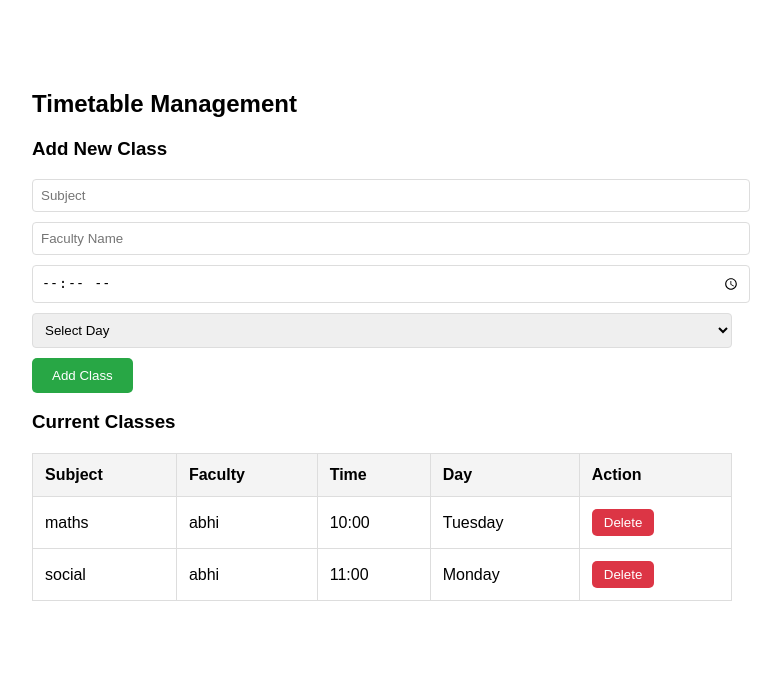
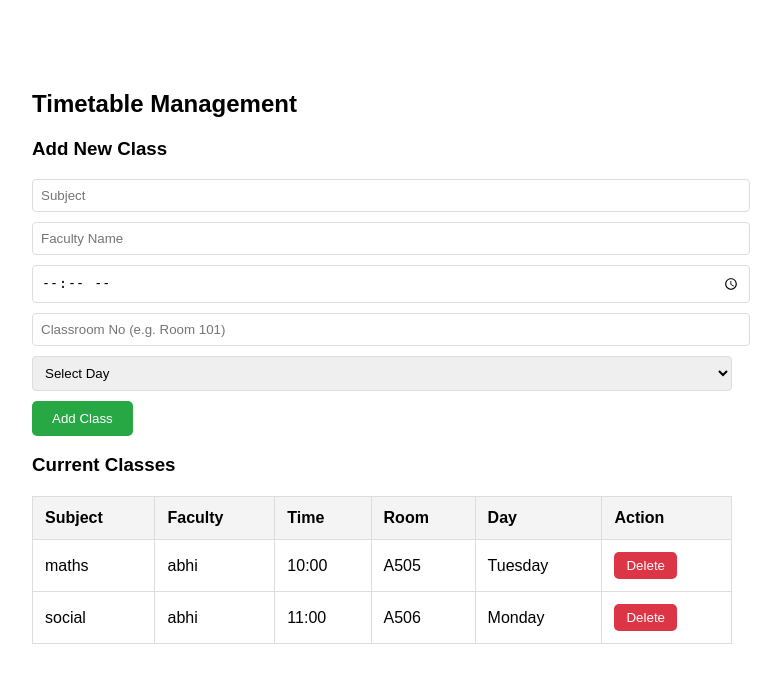
Before and after one commit to Abhinav7894561/smart-campus, a Flask app: page /timetable in a window 1280 px wide. Shown: the top 683 px of the page, without its empty margins (258-1039 px from the left). Run offline with Flask 3, Linux system fonts and the light colour scheme; data comes from the database, SQL or seed files in the repository; both versions use the stored data as it was after the commit.

Commit message:
added classroom number

```diff
--- a/app.py
+++ b/app.py
@@ -34,6 +34,7 @@ def student():
         class_data.append({
             'subject': cls.subject,
             'class_time': cls.class_time,
+            'classroom_no': cls.classroom_no,
             'status': status.status if status else 'pending',
             'substitute_name': status.substitute_name if status else ''
         })
@@ -80,7 +81,8 @@ def add_class():
     faculty_name = request.form.get('faculty_name')
     class_time = request.form.get('class_time')
     day_of_week = request.form.get('day_of_week')
-    new_class = Schedule(subject=subject, faculty_name=faculty_name, class_time=class_time, day_of_week=day_of_week)
+    classroom_no = request.form.get('classroom_no')
+    new_class = Schedule(subject=subject, faculty_name=faculty_name, class_time=class_time, day_of_week=day_of_week, classroom_no=classroom_no)
     db.session.add(new_class)
     db.session.commit()
     return redirect(url_for('timetable'))
@@ -92,6 +94,7 @@ def delete_class(schedule_id):
         db.session.delete(cls)
         db.session.commit()
     return redirect(url_for('timetable'))
+
 @app.route('/preconfirm')
 def preconfirm():
     from datetime import timedelta
--- a/models.py
+++ b/models.py
@@ -9,6 +9,7 @@ class Schedule(db.Model):
     faculty_name = db.Column(db.String(100), nullable=False)
     class_time = db.Column(db.String(10), nullable=False)
     day_of_week = db.Column(db.String(10), nullable=False)
+    classroom_no = db.Column(db.String(20), nullable=True)
 
 class ClassStatus(db.Model):
     id = db.Column(db.Integer, primary_key=True)
--- a/templates/faculty.html
+++ b/templates/faculty.html
@@ -20,6 +20,7 @@
         <div class="class-card">
             <h3>{{ cls.subject }}</h3>
             <p>Time: {{ cls.class_time }}</p>
+            <p>Room: {{ cls.classroom_no or 'Not assigned' }}</p>
             <form action="/respond/{{ cls.id }}" method="POST">
                 <button class="btn btn-yes" name="status" value="happening">Yes, I'm Coming</button>
                 <button class="btn btn-no" name="status" value="cancelled">No, Cancel Class</button>
--- a/templates/student.html
+++ b/templates/student.html
@@ -25,6 +25,7 @@
         <div class="class-card {{ cls.status }}">
             <h3>{{ cls.subject }}</h3>
             <p>Time: {{ cls.class_time }}</p>
+            <p>Room: {{ cls.classroom_no or 'Not assigned' }}</p>
             <span class="badge badge-{{ cls.status }}">
                 {% if cls.status == 'happening' %}Class is ON
                 {% elif cls.status == 'cancelled' %}Class CANCELLED
--- a/templates/timetable.html
+++ b/templates/timetable.html
@@ -29,6 +29,9 @@
             <input type="time" name="class_time" required>
         </div>
         <div class="form-group">
+            <input type="text" name="classroom_no" placeholder="Classroom No (e.g. Room 101)">
+        </div>
+        <div class="form-group">
             <select name="day_of_week" required>
                 <option value="">Select Day</option>
                 <option>Monday</option>
@@ -49,6 +52,7 @@
             <th>Subject</th>
             <th>Faculty</th>
             <th>Time</th>
+            <th>Room</th>
             <th>Day</th>
             <th>Action</th>
         </tr>
@@ -57,6 +61,7 @@
             <td>{{ cls.subject }}</td>
             <td>{{ cls.faculty_name }}</td>
             <td>{{ cls.class_time }}</td>
+            <td>{{ cls.classroom_no or '-' }}</td>
             <td>{{ cls.day_of_week }}</td>
             <td><a href="/timetable/delete/{{ cls.id }}"><button class="btn btn-delete">Delete</button></a></td>
         </tr>
```
Also changed, not shown: instance/campus.db.
